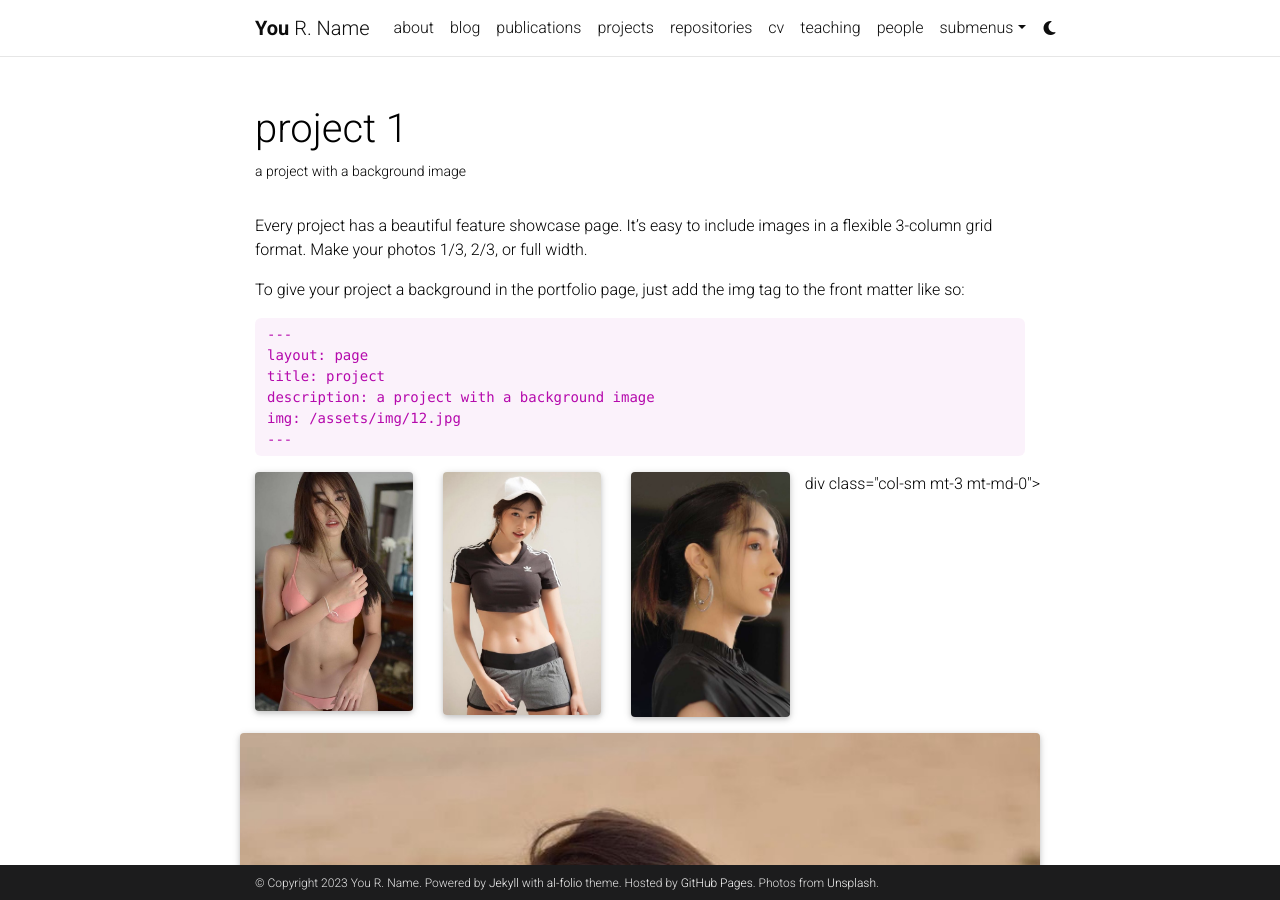
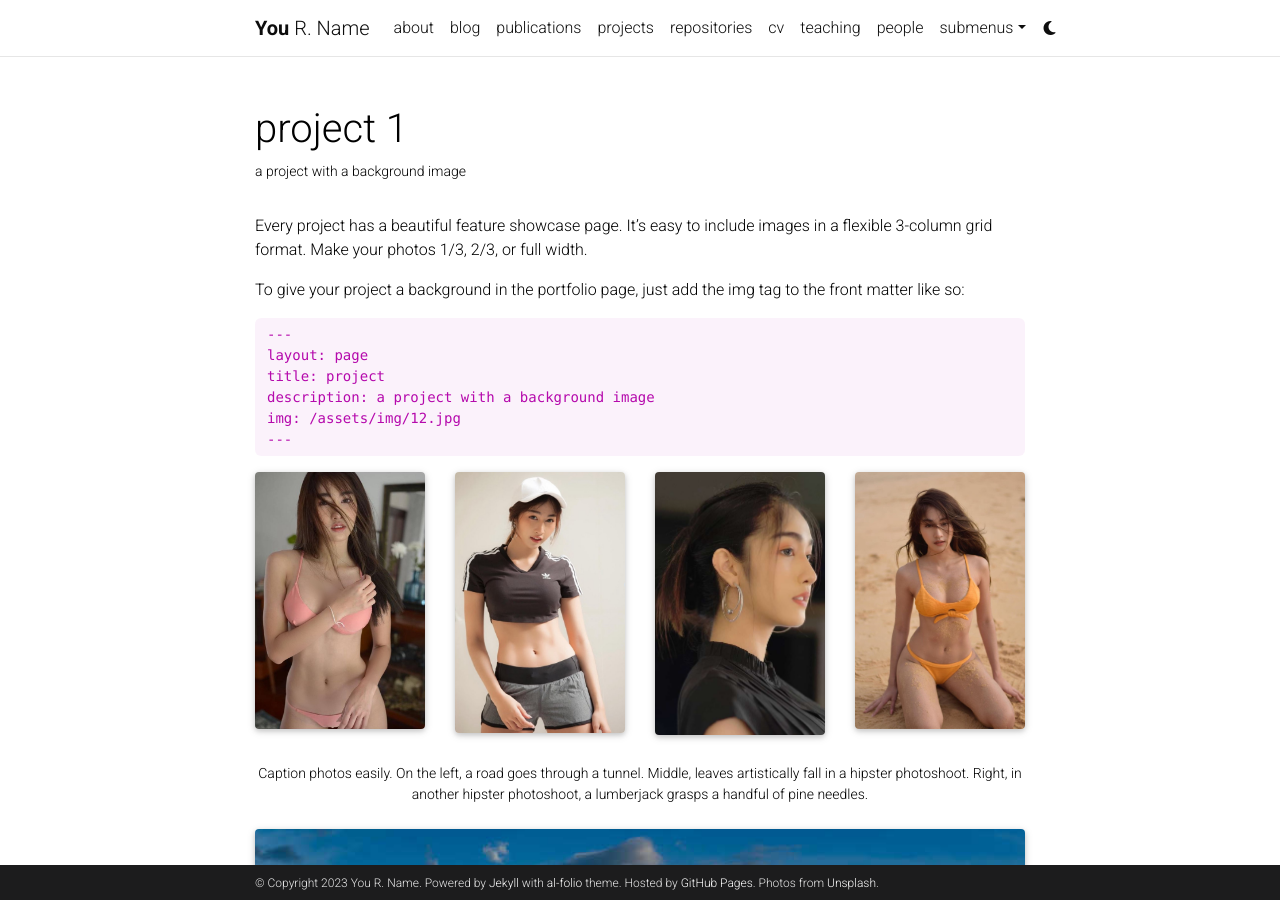
Before and after one commit to affinitive1/website, a Jekyll site: the page built from _projects/1_project.md, in a window 1280 px wide and 900 px high. Built offline with Jekyll 4.4.1, drawn with Linux system fonts in a browser that asks for light colours; full-size pictures stand in for the smaller copies a plugin makes; comment, search, counter and statistics services are not loaded; a style sheet for code colours, icons or effects is not loaded.

Commit message:
Update 1_project.md

```diff
--- a/_projects/1_project.md
+++ b/_projects/1_project.md
@@ -31,7 +31,7 @@
     <div class="col-sm mt-3 mt-md-0">
         {% include figure.html path="assets/img/IMG_9471.jpeg" title="example image" class="img-fluid rounded z-depth-1" %}
     </div>
-    div class="col-sm mt-3 mt-md-0">
+    <div class="col-sm mt-3 mt-md-0">
         {% include figure.html path="assets/img/IMG_9472.jpeg" title="example image" class="img-fluid rounded z-depth-1" %}
     </div>
 </div>
```
